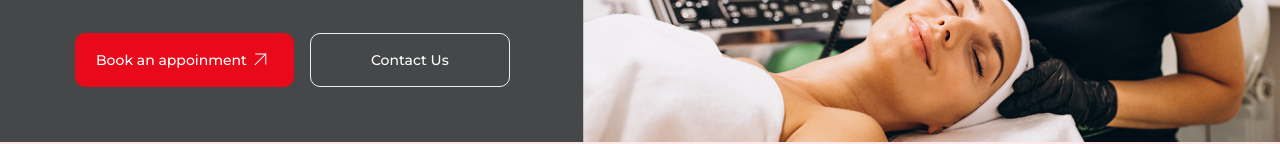
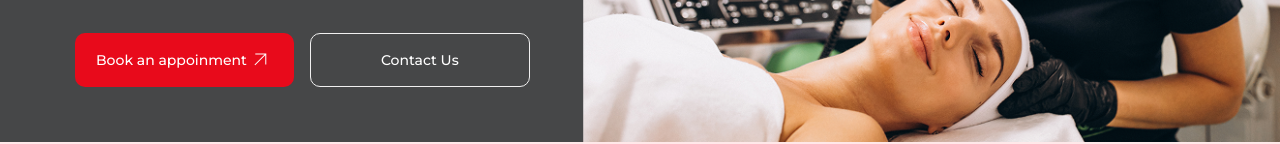
Before and after one commit to bikram8538/axiom, a plain HTML site: page index.html in a window 1280 px wide. Shown: the part 478-622 px from the top of the page. Drawn offline with nearby package versions, Linux system fonts and the light colour scheme.

```diff
--- a/css/style.css
+++ b/css/style.css
@@ -263,7 +263,7 @@ h1 {
 .btn-contact {
   background-color: transparent;
   border: 1px solid #f0f0f0;
-  padding: 14px 60px;
+  padding: 14px 70px;
   margin-left: 16px;
 }
 .btn-contact:hover {
```
